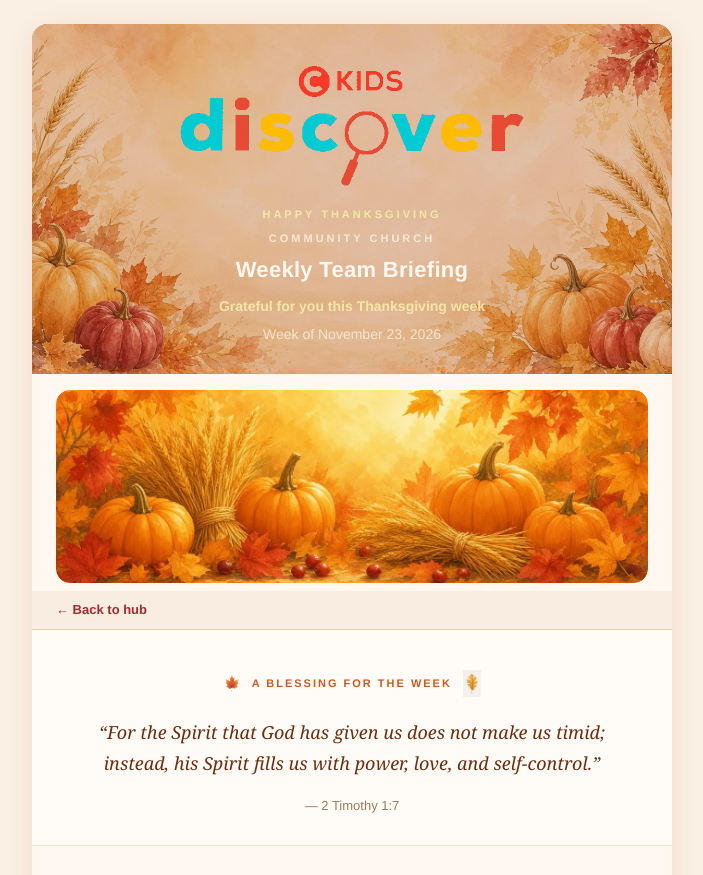
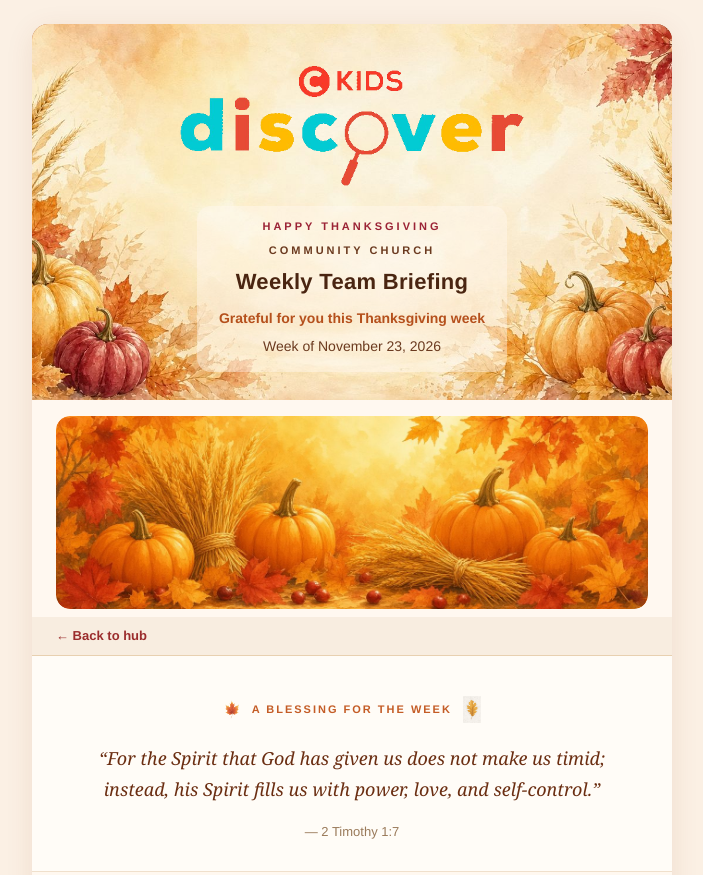
Before and after one commit to BryanRalston/ckids-assets, a plain HTML site: page newsletter/november5.html in a window 1280 px wide. Shown: the top 875 px of the page, without its empty margins (288-991 px from the left). Drawn offline with Linux system fonts and the light colour scheme.

Commit message:
Nov W5 Thanksgiving header contrast

```diff
--- a/newsletter/november5.html
+++ b/newsletter/november5.html
@@ -51,8 +51,8 @@ A blessing for your week and important updates from the Discover CKids team &mda
         <!-- Header band with logo (Thanksgiving Imagine panel background) -->
         <tr>
           <td class="header-pad" background="img/thanksgiving-panel.jpg" bgcolor="#A8481F" style="background-color:#A8481F; background-image:url('img/thanksgiving-panel.jpg'); background-size:cover; background-position:center center; background-repeat:no-repeat; padding:0; text-align:center;">
-            <!-- warm overlay for type readability; watercolor stays visible at edges -->
-            <table role="presentation" width="100%" cellpadding="0" cellspacing="0" border="0" style="background-color:rgba(168,72,31,0.32);">
+            <!-- text contrast: dark harvest type on a soft cream glow; watercolor stays visible -->
+            <table role="presentation" width="100%" cellpadding="0" cellspacing="0" border="0">
               <tr>
                 <td class="header-pad-inner" style="padding:36px 32px 28px 32px; text-align:center;">
                   <table role="presentation" cellpadding="0" cellspacing="0" border="0" align="center" style="margin:0 auto 14px auto;">
@@ -62,11 +62,17 @@ A blessing for your week and important updates from the Discover CKids team &mda
                       </td>
                     </tr>
                   </table>
-                  <p style="margin:10px 0 6px 0; font-size:11px; letter-spacing:3px; text-transform:uppercase; color:#F5E6A8; font-weight:800;">Happy Thanksgiving</p>
-                  <p style="margin:0 0 4px 0; font-size:11px; letter-spacing:3px; text-transform:uppercase; color:#F8E8D0; font-weight:700;">Community Church</p>
-                  <h1 class="h1-resp" style="margin:0; font-size:22px; font-weight:600; color:#FFF8F0; letter-spacing:0.3px;">Weekly Team Briefing</h1>
-                  <p style="margin:8px 0 0 0; font-size:14px; color:#F5E6A8; font-weight:600;">Grateful for you this Thanksgiving week</p>
-                  <p style="margin:6px 0 0 0; font-size:14px; color:#F8E8D0; opacity:0.95;">Week of November 23, 2026</p>
+                  <table role="presentation" cellpadding="0" cellspacing="0" border="0" align="center" style="margin:0 auto; background-color:rgba(255,248,240,0.42); border-radius:14px;">
+                    <tr>
+                      <td style="padding:12px 22px 14px 22px; text-align:center;">
+                        <p style="margin:0 0 6px 0; font-size:11px; letter-spacing:3px; text-transform:uppercase; color:#9b2335; font-weight:800;">Happy Thanksgiving</p>
+                        <p style="margin:0 0 4px 0; font-size:11px; letter-spacing:3px; text-transform:uppercase; color:#6b3a1f; font-weight:700;">Community Church</p>
+                        <h1 class="h1-resp" style="margin:0; font-size:22px; font-weight:600; color:#4a2511; letter-spacing:0.3px;">Weekly Team Briefing</h1>
+                        <p style="margin:8px 0 0 0; font-size:14px; color:#b5501c; font-weight:600;">Grateful for you this Thanksgiving week</p>
+                        <p style="margin:6px 0 0 0; font-size:14px; color:#6b3a1f;">Week of November 23, 2026</p>
+                      </td>
+                    </tr>
+                  </table>
                 </td>
               </tr>
             </table>
```
